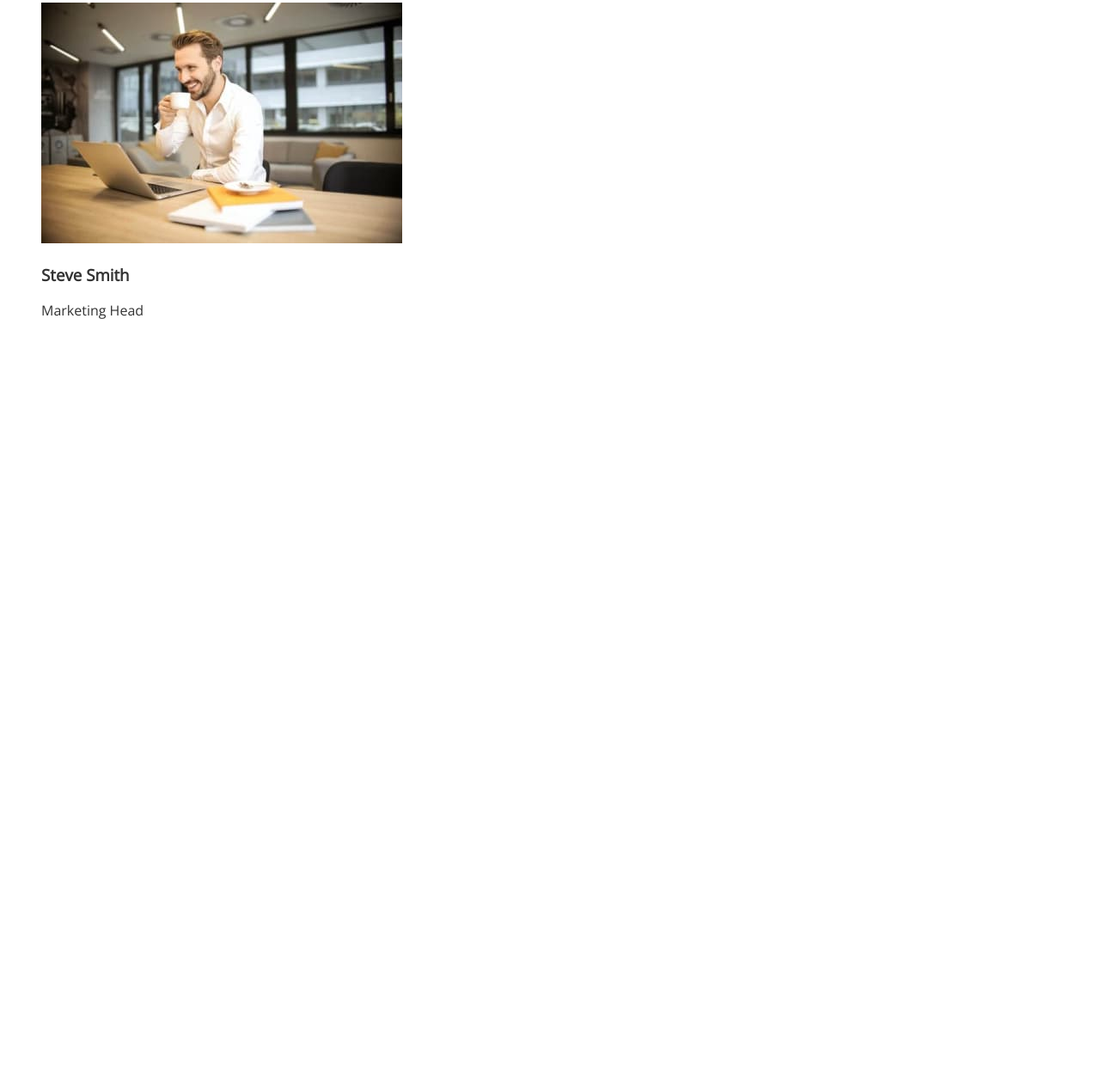
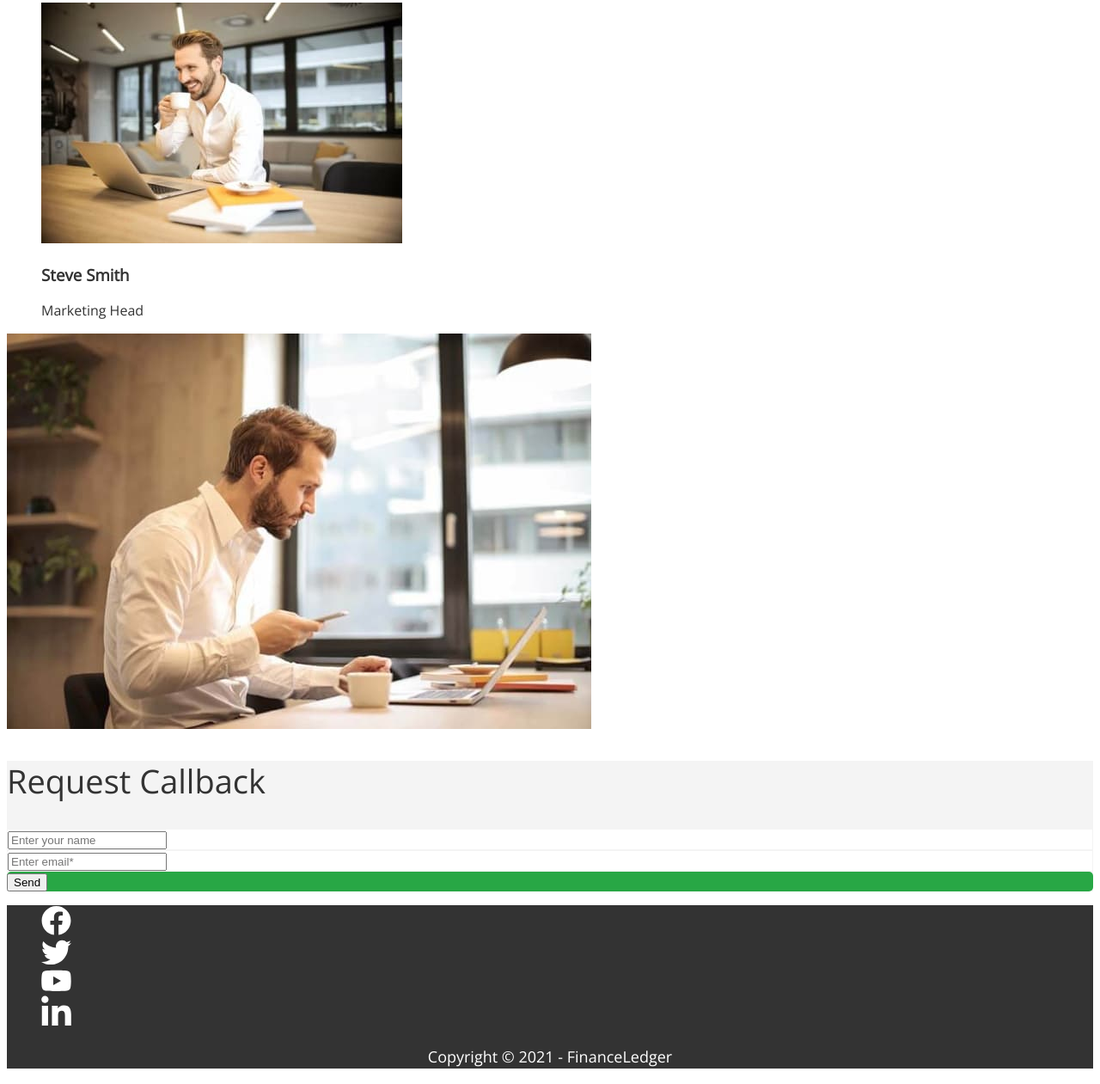
Before and after one commit to AlexandrTarabanko/blended-4, a plain HTML site: page index.html in a window 1280 px wide. Shown: the part 4932-6193 px from the top of the page at 86% size. Before the commit the page ends 5320 px from the top, so only its background shows below. Drawn offline with nearby package versions, Linux system fonts and the light colour scheme.

Commit message:
add-footer-and-request-callback

```diff
--- a/css/styles.css
+++ b/css/styles.css
@@ -119,4 +119,46 @@ background-color: var(--main-background);
 
 /* 6 */
 
+.request-callback {
+    background-color: var(--first-additional-background);
+}
+
+.request-headline {
+    color: var(--primary-color);
+    font-weight: 300;
+    font-size: 38px;
+    line-height: 1.25;
+    text-transform: capitalize;
+}
+
+
+.request-name {
+    background: var(--main-background);
+    border: 1px solid var(--first-additional-background);
+    border-radius: 0px;
+}
+
+
+.request-email {
+    background: var(--main-background);
+    border: 1px solid var(--first-additional-background);
+    border-radius: 0px;
+}
+
+.request-button {
+    background: var(--second-additional-background);
+    border-radius: 5px;
+}
+
 /* FOOTER */
+
+.footer {
+    background: var(--footer-background);
+}
+
+.footer-paragraf {
+    color: var(--main-background);
+    font-size: 18px;
+    line-height: 1.5;
+    text-align: center;
+}
--- a/index.html
+++ b/index.html
@@ -268,8 +268,55 @@
       </ul>
     </section>
     <!-- 7 Тут должна быть форма, но мы ещё не учили -->
-    <section></section>
+    <section class="request">
+      <img
+        class="request-photo"
+        src="./images/request-callback.jpg"
+        alt="request-callback"
+        width="680"
+      />
+      <div class="request-callback">
+        <h2 class="request-headline">Request callback</h2>
+        <form class="request-form" action="#" method="get">
+          <div class="request-name">
+            <label for="name"></label>
+            <input placeholder="Enter your name" type="text" name="name" />
+          </div>
+          <div class="request-email">
+            <label for="email"></label>
+            <input placeholder="Enter email*" type="email" name="email" />
+          </div>
+          <div class="request-button">
+            <input type="submit" value="Send" />
+          </div>
+        </form>
+      </div>
+    </section>
     <!-- FOOTER для Микити Ковтуна -->
-    <footer></footer>
+    <footer class="footer">
+      <ul class="list footer-list">
+        <li class="footer-item">
+          <a href="#" aria-label="Facebook"
+            ><img src="./images/footer/facebook.svg" alt="Facebook" width="35"
+          /></a>
+        </li>
+        <li class="footer-item">
+          <a href="#" aria-label="Twitter"
+            ><img src="./images/footer/twitter.svg" alt="Twitter" width="35"
+          /></a>
+        </li>
+        <li class="footer-item">
+          <a href="#" aria-label="YouTube"
+            ><img src="./images/footer/youtube.svg" alt="YouTube" width="35"
+          /></a>
+        </li>
+        <li class="footer-item">
+          <a href="#" aria-label="Linkedin"
+            ><img src="./images/footer/linkedin.svg" alt="Linkedin" width="35"
+          /></a>
+        </li>
+      </ul>
+      <p class="footer-paragraf">Copyright &#169; 2021 - FinanceLedger</p>
+    </footer>
   </body>
 </html>
```
Also changed, not shown: images/footer/facebook.svg (added), images/footer/linkedin.svg (added), images/footer/twitter.svg (added), images/footer/youtube.svg (added), images/request-callback.jpg (added).
